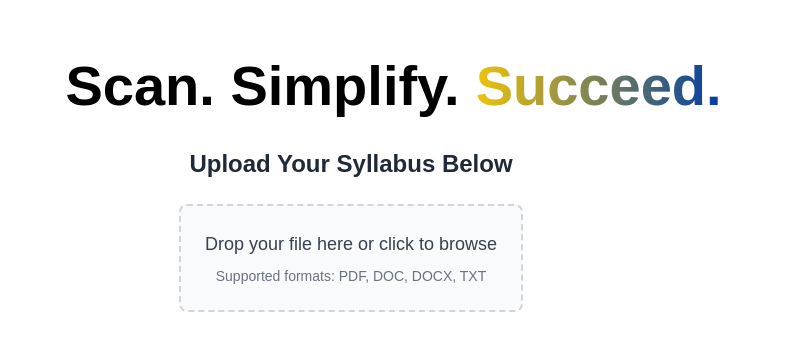
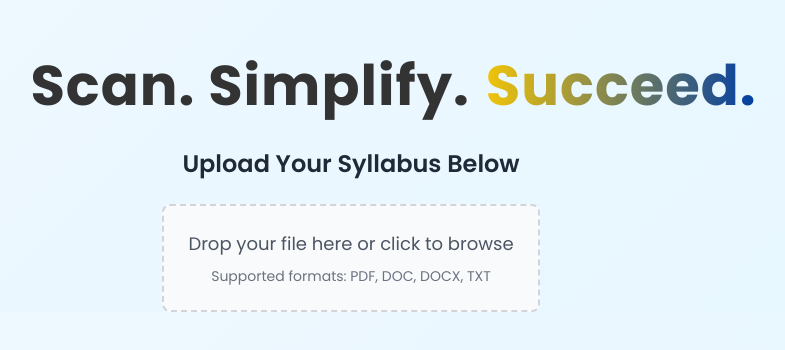
Before and after one commit to zh3nl/SummarizeSyllabus, a React (Create React App) app in the folder summarizesyllabus/: page / in a window 1280 px wide. Shown: the part 156-506 px from the top of the page, without its empty margins (289-1074 px from the left). Built offline with nearby package versions, Linux system fonts and the light colour scheme.

Commit message:
small css changes

```diff
--- a/summarizesyllabus/public/index.html
+++ b/summarizesyllabus/public/index.html
@@ -4,6 +4,7 @@
     <meta charset="utf-8" />
     <link rel="icon" href="%PUBLIC_URL%/favicon.ico" />
     <meta name="viewport" content="width=device-width, initial-scale=1" />
+    <link href="https://fonts.googleapis.com/css2?family=Poppins:wght@400;600;700&display=swap" rel="stylesheet">
     <meta name="theme-color" content="#000000" />
     <meta
       name="description"
--- a/summarizesyllabus/src/components/FileUploader.js
+++ b/summarizesyllabus/src/components/FileUploader.js
@@ -61,7 +61,7 @@ function FileUploader() {
                 <h1 className="text-2xl font-semibold text-gray-800">Upload Your Syllabus Below</h1>
                 <div
                     className={`w-full max-w-md p-6 border-2 border-dashed rounded-lg cursor-pointer
-                        ${isDragging ? 'border-blue-500 bg-blue-50' : 'border-gray-300'}
+                        ${isDragging ? 'border-blue-500 bg-blue-50' : 'bg-gray-100 border-gray-300'}
                         ${file ? 'bg-green-50' : 'bg-gray-50'}
                         transition-all duration-200 ease-in-out`}
                     onDragOver={handleDragOver}
@@ -78,12 +78,12 @@ function FileUploader() {
                     <div className="text-center">
                         {file ? (
                             <>
-                                <p className="text-sm text-gray-600">Selected file:</p>
+                                <p className="text-sm text-gray-700">Selected file:</p>
                                 <p className="font-medium">{file.name}</p>
                             </>
                         ) : (
                             <>
-                                <p className="text-lg font-medium text-gray-700">
+                                <p className="text-lg font-medium text-gray-600">
                                     Drop your file here or click to browse
                                 </p>
                                 <p className="mt-2 text-sm text-gray-500">
--- a/summarizesyllabus/src/components/MainPage.css
+++ b/summarizesyllabus/src/components/MainPage.css
@@ -1,7 +1,8 @@
-
 body {
     margin: 0;
-    font-family: Arial, sans-serif;
+    font-family: 'Poppins', Arial, sans-serif;
+    background: linear-gradient(135deg, #f0f8ff, #e6f7ff);
+    color: #333;
 }
 
 .main-container {
@@ -15,13 +16,14 @@ body {
 }
 
 .main-intro {
-
     display: flex;
     text-align: center;
     font-size: 56px;
-    font-weight: bold;
+    font-weight: 700;
     margin-bottom: 20px;
     margin-left: 85px;
+    letter-spacing: 1px;
+
 }
 
 #succeed{
@@ -31,7 +33,3 @@ body {
     -webkit-text-fill-color: transparent;
 
 }
-
-.main-instructions {
-    font-size: 18px;
-}
```
